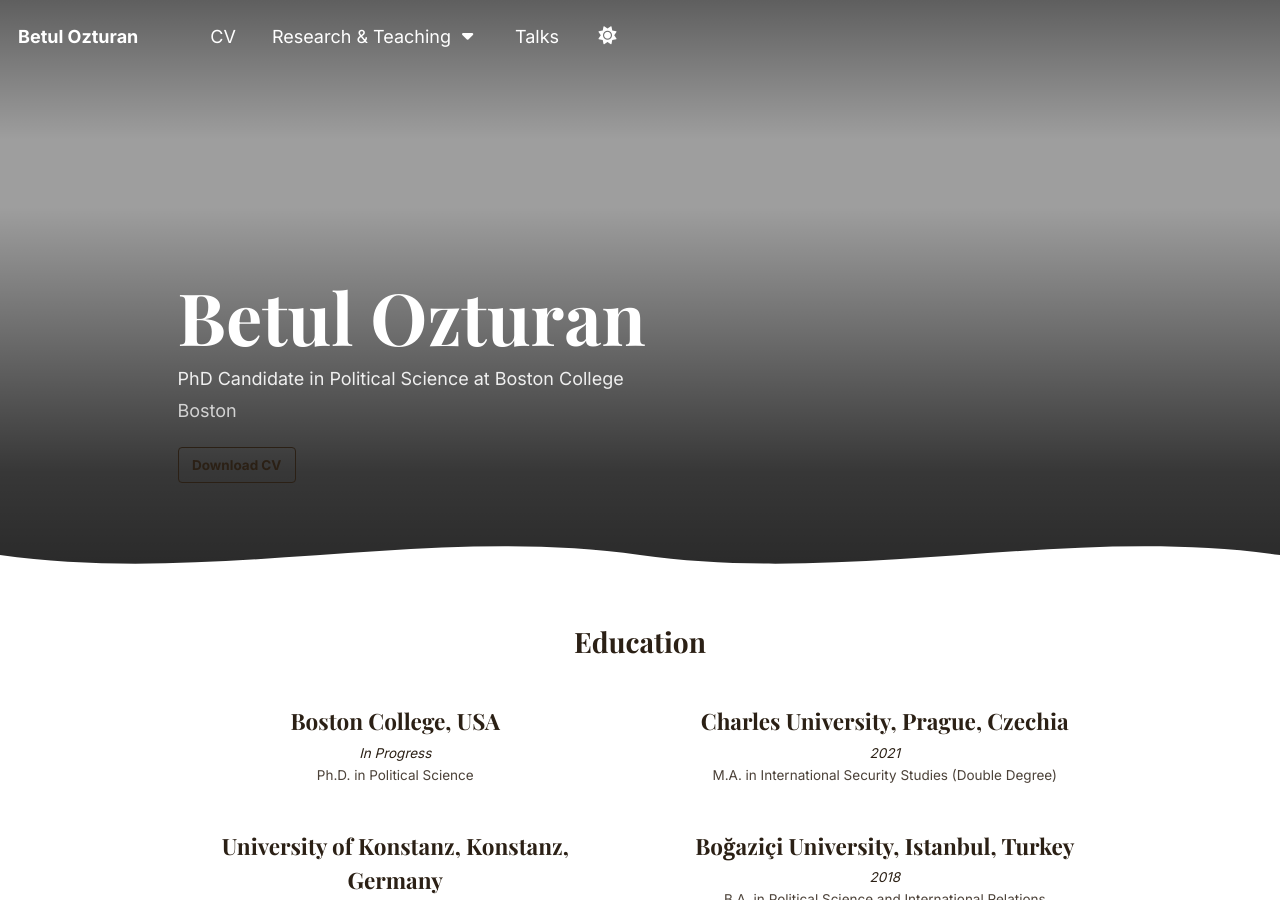
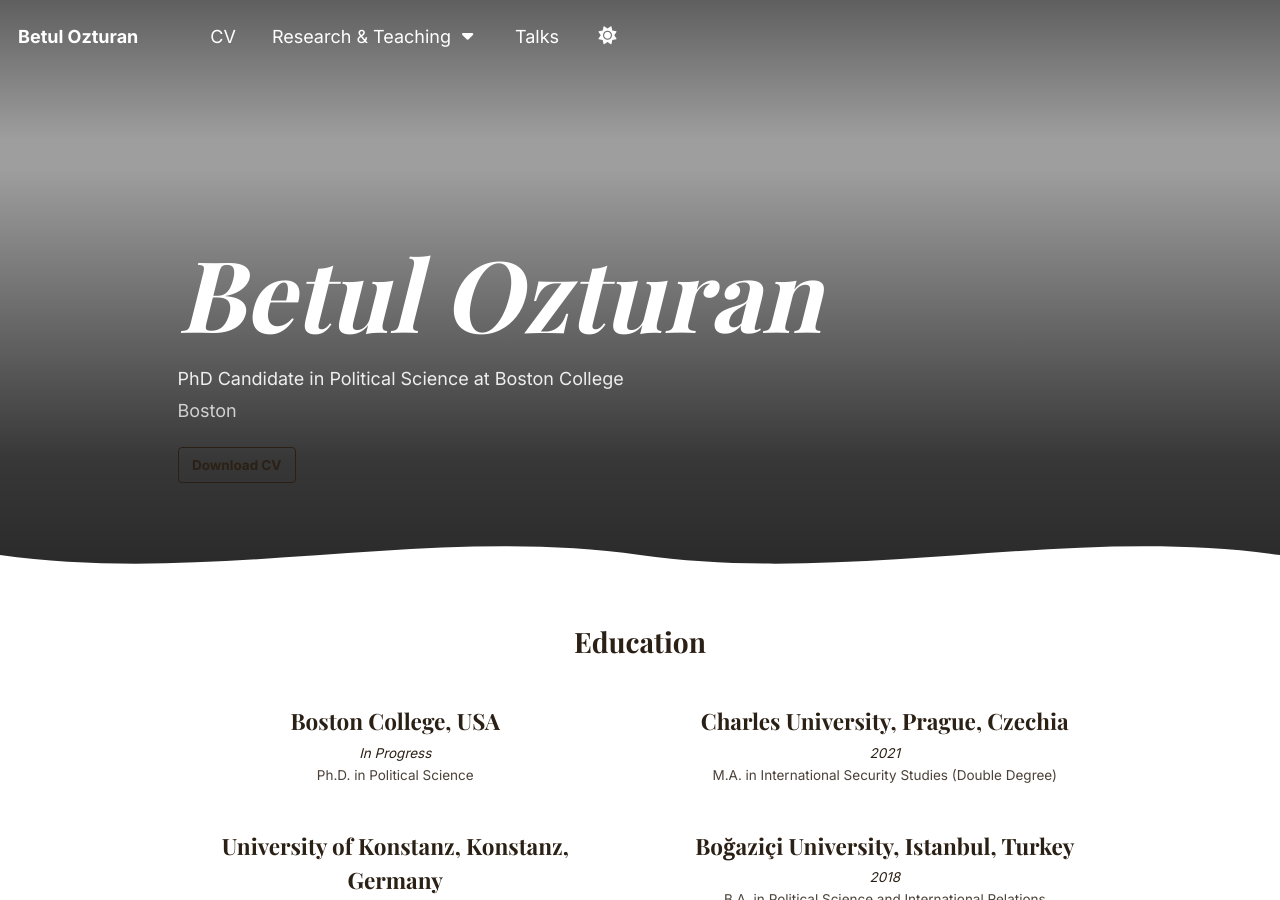
Before and after one commit to betulozturan/betulozturan.github.io, a Jekyll site: the page built from _pages/about.md, in a window 1280 px wide and 900 px high. Built offline with Jekyll 4.4.1, drawn with Linux system fonts in a browser that asks for light colours; some web fonts are replaced.

Commit message:
Make hero name bigger with an italic Playfair Display treatment
Give the "Betul Ozturan" hero text a distinct italic style (up from
regular) and a bigger size (2.4em/5.5em, up from 2.4em/4em), and load
the true bold-italic weight (not just regular-italic) so it doesn't
fall back to browser-synthesized bold.

Co-Authored-By: Claude Sonnet 5 <noreply@anthropic.com>

```diff
--- a/_includes/head/custom.html
+++ b/_includes/head/custom.html
@@ -15,7 +15,7 @@
 <!-- Site fonts: Playfair Display for headings, Inter for body (matching siennanordquist.com) -->
 <link rel="preconnect" href="https://fonts.googleapis.com"/>
 <link rel="preconnect" href="https://fonts.gstatic.com" crossorigin/>
-<link href="https://fonts.googleapis.com/css2?family=Playfair+Display:ital,wght@0,400;0,600;0,700;1,400&family=Inter:wght@400;500;600;700&display=swap" rel="stylesheet"/>
+<link href="https://fonts.googleapis.com/css2?family=Playfair+Display:ital,wght@0,400;0,600;0,700;1,400;1,700&family=Inter:wght@400;500;600;700&display=swap" rel="stylesheet"/>
 
 
 <!-- Support for MatJax -->
--- a/_sass/custom.scss
+++ b/_sass/custom.scss
@@ -219,12 +219,13 @@ body.has-hero-banner {
 
 .hero-profile__banner-name {
   color: #fff;
-  font-size: 2.4em;
+  font-style: italic;
+  font-size: 3em;
   line-height: 1.05;
-  margin: 0 0 0.15em;
+  margin: 0 0 0.2em;
 
   @include breakpoint($medium) {
-    font-size: 4em;
+    font-size: 5.5em;
   }
 }
 
```
